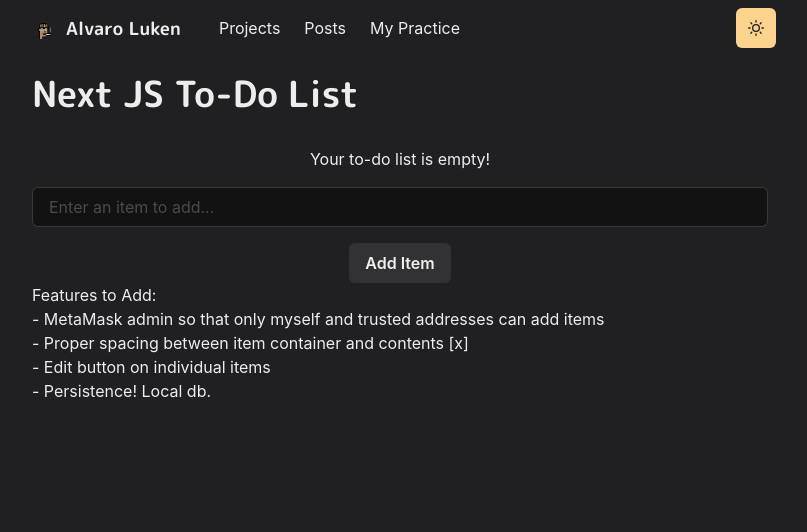
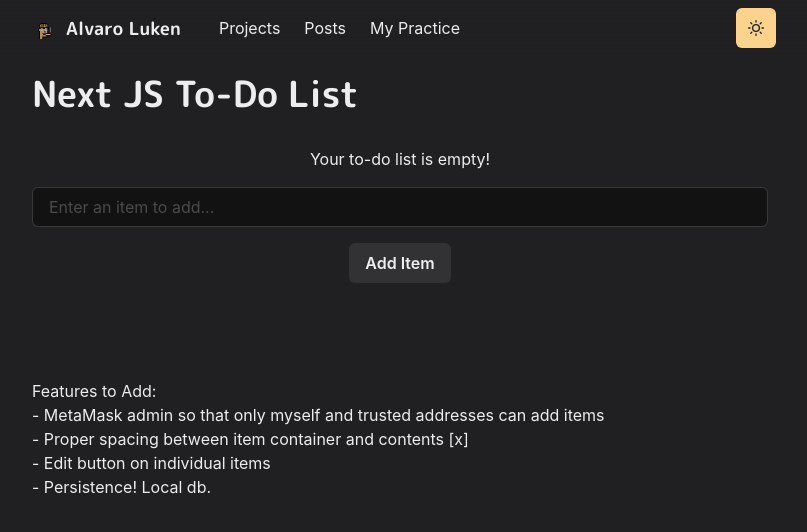
Before and after one commit to AlvaroLuken/my-homepage, a Next.js app: page /practice-projects/to-do-list in a window 1280 px wide. Shown: the top 532 px of the page, without its empty margins (240-1047 px from the left). Built offline with nearby package versions, Linux system fonts and the light colour scheme.

Commit message:
add margin

```diff
--- a/pages/practice-projects/to-do-list.js
+++ b/pages/practice-projects/to-do-list.js
@@ -71,7 +71,7 @@ const ToDoList = () => {
             <Button mt={4} onClick={handleSubmit}>Add Item</Button>
           </Center>
       </FormControl>
-      <Text>Features to Add:</Text>
+      <Text mt={24}>Features to Add:</Text>
       <List>
         <ListItem>
           - MetaMask admin so that only myself and trusted addresses can add items
```
